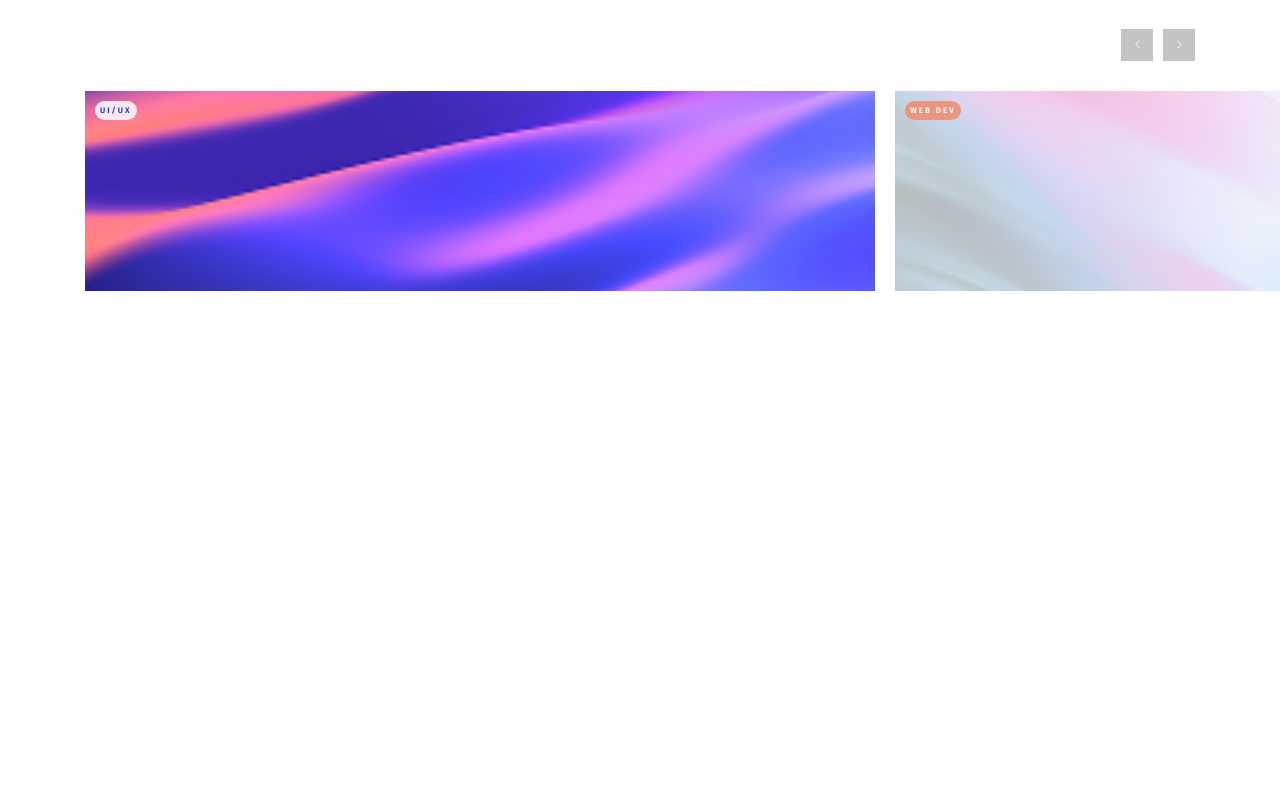
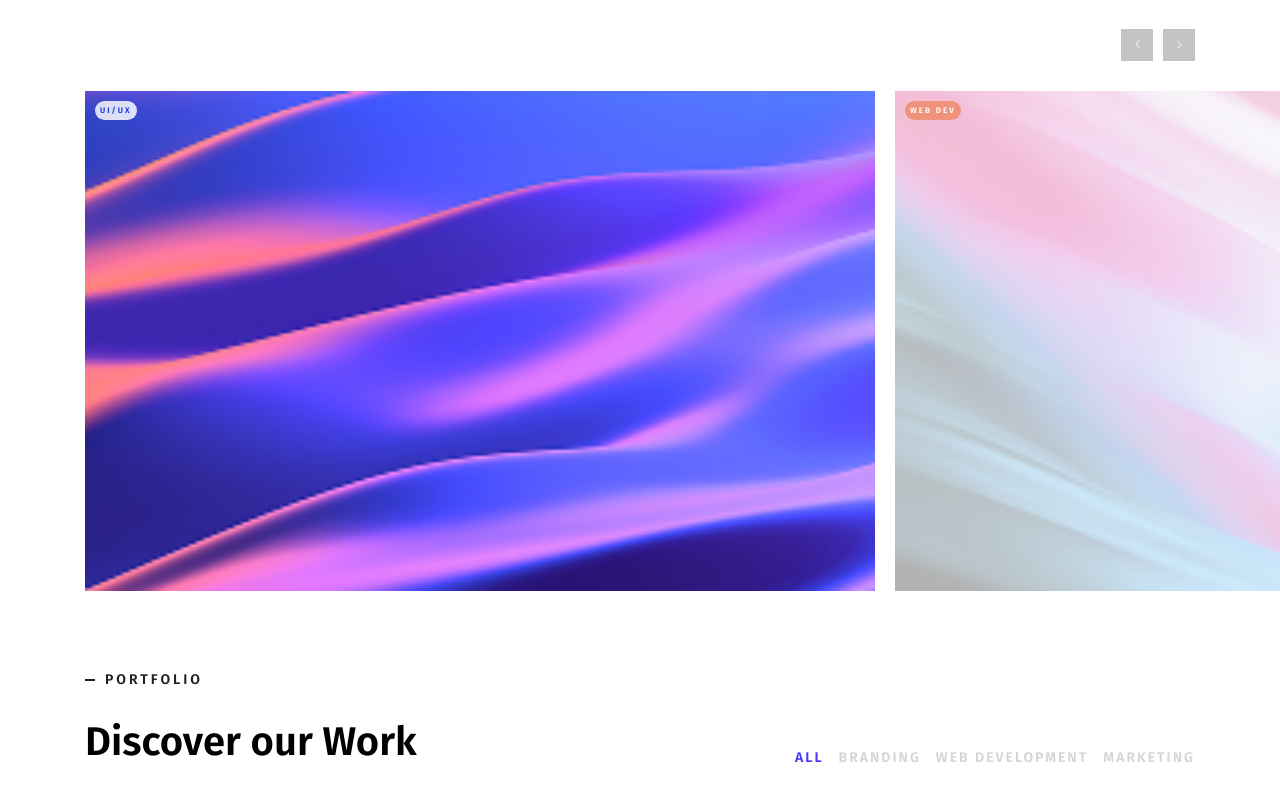
Before and after one commit to MPHDigital-RSA/Gravity, a React (Vite) app: page / in a window 1280 px wide. Shown: the part 1467-2267 px from the top of the page. Before the commit the page ends 2158 px from the top, so only its background shows below. Built offline with nearby package versions, Linux system fonts and the light colour scheme.

Commit message:
created the services section

```diff
--- a/src/index.css
+++ b/src/index.css
@@ -101,6 +101,26 @@
     }
   }
 
+  .subtitle {
+    display: flex;
+    align-items: center;
+    gap: 10px;
+
+    .line {
+      width: 10px;
+      background-color: var(--c-black);
+      height: 2px;
+    }
+
+    span {
+      text-transform: uppercase;
+      letter-spacing: 3px;
+      font-size: 14px;
+      font-weight: 600;
+      color: var(--c-black);
+    }
+  }
+
 }
 
 body {
--- a/src/pages/Home.jsx
+++ b/src/pages/Home.jsx
@@ -3,6 +3,7 @@ import Navbar from '../components/Navbar'
 import Hero from '../components/Hero'
 import MessageSection from '../components/MessageSection'
 import Services from '../section-components/Services'
+import Portfolio from '../section-components/Portfolio'
 
 function Home() {
     return (
@@ -11,6 +12,7 @@ function Home() {
             <Hero />
             <MessageSection />
             <Services />
+            <Portfolio />
         </div>
     )
 }
--- /dev/null
+++ b/src/section-components/Portfolio.jsx
@@ -0,0 +1,35 @@
+import React from 'react'
+import '../styles/Portfolio.css'
+
+const filterLinks = [
+    'all',
+    'branding',
+    'web development',
+    'marketing'
+]
+
+function Portfolio() {
+    return (
+        <div className='wrapper portfolio'>
+            <div className="subtitle">
+                <div className="line"></div>
+                <span>Portfolio</span>
+            </div>
+
+            <div className="heading-and-filter">
+                <h2>Discover our Work</h2>
+
+                <div className="filter">
+                    {filterLinks.map((link, index) => (
+                        <button key={index}>
+                            {link}
+                        </button>
+                    ))}
+                </div>
+            </div>
+
+        </div>
+    )
+}
+
+export default Portfolio
--- a/src/section-components/Services.jsx
+++ b/src/section-components/Services.jsx
@@ -41,7 +41,7 @@ function Services() {
         <div className='wrapper services'>
             <div className="subtitle">
                 <div className="line"></div>
-                <p>Services</p>
+                <span>Services</span>
             </div>
 
             <h2 className="title">
--- /dev/null
+++ b/src/styles/Portfolio.css
@@ -0,0 +1,46 @@
+.portfolio {
+    padding-block-start: 80px;
+}
+
+.subtitle,
+.heading-and-filter {
+    grid-column: 2/-2;
+}
+
+.heading-and-filter {
+    display: flex;
+    flex-direction: column;
+    gap: 20px;
+
+
+    @media(width>=calc(700/16*1rem)) {
+        flex-direction: row;
+        align-items: flex-end;
+        justify-content: space-between;
+    }
+
+    .filter {
+        display: flex;
+        gap: 15px;
+
+        button {
+            border: none;
+            background-color: transparent;
+            text-transform: uppercase;
+            color: #22222230;
+            font-size: 14px;
+            font-weight: 600;
+            letter-spacing: 2px;
+            cursor: pointer;
+
+
+            &:nth-child(1) {
+                color: var(--c-blue);
+            }
+
+            &:hover {
+                color: var(--c-blue);
+            }
+        }
+    }
+}
--- a/src/styles/Services.css
+++ b/src/styles/Services.css
@@ -1,5 +1,5 @@
 .services {
-    padding-block: 80px;
+    padding-block-start: 80px;
 }
 
 .subtitle,
@@ -8,26 +8,6 @@
     grid-column: 2/-2;
 }
 
-.subtitle {
-    display: flex;
-    align-items: center;
-    gap: 10px;
-
-
-    p {
-        text-transform: uppercase;
-        letter-spacing: 3px;
-        font-size: 14px;
-        font-weight: 600;
-        color: var(--c-black);
-    }
-}
-
-.line {
-    width: 10px;
-    background-color: var(--c-black);
-    height: 2px;
-}
 
 .carousel-nav {
     display: flex;
@@ -55,6 +35,14 @@
 .image {
     position: relative;
     height: 200px;
+
+    @media(width>=calc(700/16*1rem)) {
+        height: 400px
+    }
+
+    @media(width>=calc(1200/16*1rem)) {
+        height: 500px
+    }
 }
 
 .image:nth-child(1) {
```
